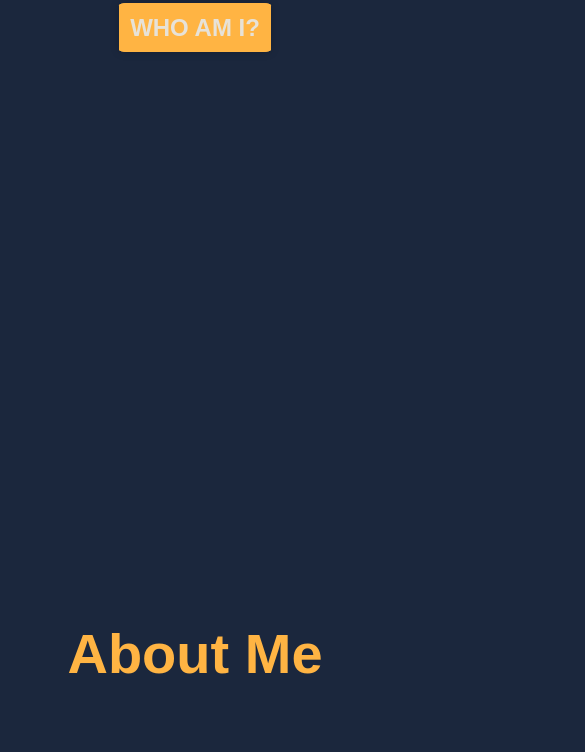
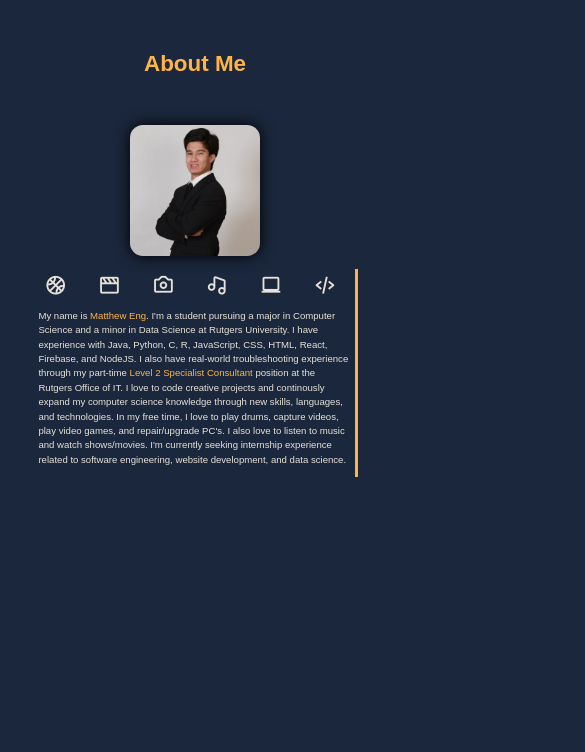
Before and after one commit to MattE34/Personal-Website, a plain HTML site: page index.html in a window 390 px wide. Shown: the part 547-1299 px from the top of the page, 585 px wide, since content can reach past the window. Drawn offline with nearby package versions, Linux system fonts and the light colour scheme; a web font is replaced by a local one.

Commit message:
resizing

```diff
--- a/index.html
+++ b/index.html
@@ -99,11 +99,11 @@
         <div class="projects-content">
           <h2>Projects</h2>
           <div class="products">
-            <div><img src="media/photos.jpg" alt="A hand holding mobile device">Photos Organizer</div>
-            <div><img src="media/chess.jpg" alt="A chess board">Chess Simulator</div>
-            <div><img src="media/portfolio.png" alt="A photo of Matt's portfolio website">Portfolio</div>
-            <div><img src="media/clapperboard.png" alt="A clapperboard">Filminator</div>
-            <div><img src="media/clapperboard.png" alt="A clapperboard">Comic Book Notifier</div>
+            <div><img src="media/photos.jpg" alt="A hand holding mobile device"><p>Photos Organizer</p></div>
+            <div><img src="media/chess.jpg" alt="A chess board"><p>Chess Simulator</p></div>
+            <div><img src="media/portfolio.png" alt="A photo of Matt's portfolio website"><p>Portfolio</p></div>
+            <div><img src="media/clapperboard.png" alt="A clapperboard"><p>Filminator</p></div>
+            <div><img src="media/clapperboard.png" alt="A clapperboard"><p>Comic Book Notifier</p></div>
           </div>
         </div>
       </section>
--- a/style.css
+++ b/style.css
@@ -54,11 +54,20 @@ body {
     color: var(--text-color);
     font-size: 3.5rem;
     font-weight: 700;
-    line-height: .3;
+    line-height: 0.5rem;
+    /* word-wrap: break-word; */
+    /* For modern browser support */
+    /* overflow-wrap: break-word;
+    text-align: center; */
 }
 
 .home-content .bottom-h1{
     margin-bottom: 4rem;
+    line-height: 1rem;
+    word-wrap: break-word;
+    /* For modern browser support */
+    overflow-wrap: break-word;
+    text-align: center;
 }
 
 .home-content p {
@@ -199,11 +208,15 @@ h2 {
     text-decoration: none; /* Remove underline */
     font-size: 1.4rem;
     font-weight: 550;
-    line-height: .3;
+    line-height: 1.2;
     /* justify-content:right; */
     /* margin-right: 60rem; */
     padding: 0;
     margin-left: 3rem;
+    word-wrap: break-word;
+    /* For modern browser support */
+    overflow-wrap: break-word;
+    text-align: center;
   }
   .navlist li a:visited {
     color: var(--text-color); /* Text color of the links */
@@ -217,87 +230,65 @@ h2 {
 
   .about-content {
     max-width: 100rem;
-    margin: 0; /* Center the content */
-    justify-content: space-between;
-    /* justify-content: space-between; Align items with space between */
-    align-items: center; /* Align items vertically */
-    margin-left: 5rem;
-    margin-right: 5rem;
+    margin: 0 auto; /* Center the content horizontally */
+    padding: 0 5rem; /* Add padding to the sides */
   }
 
   .about-details {
-    /* display: flex; Use flexbox */
-    /* align-items: flex-start; Align items to the start */
-    /* display: flex; Use flexbox */
-    /* flex-direction: column; Arrange items vertically */
-    /* align-items: flex-start; Align items to the start */
+    display: flex;
+    flex-wrap: wrap; /* Allow flex items to wrap */
+    align-items: flex-start; /* Align items to the start */
     margin-top: 8rem;
-    display: flex;
-    justify-content: flex-start;
-    align-items:flex-start; /* Align items vertically */
-    border-right: 0.5rem solid var(--main-color);
+    /* border-right: 0.5rem solid var(--main-color); */
+  }
+
+  .self-image {
+    flex: 0 0 30rem; /* Set a fixed width for the image */
+    margin: 1rem;
   }
 
   .self-image img {
-    margin-right: 1rem; /* Add spacing between the image and activities */
-    width: 30rem;
+    width: 100%; /* Ensure the image takes up the full width of its container */
     border-radius: 10%;
     box-shadow: 0px 0px 15px rgba(0, 0, 0, 1);
-    /* border: 0.4rem solid var(--main-color); */
   }
 
   .bio {
-    align-items: center; /* Aligns items vertically at the center */
-    margin-top: 3rem;
+    border-right: 0.5rem solid var(--main-color);
+    flex: 1; /* Allow the bio content to grow */
+    margin-top: 1rem;
+    margin-left: 1rem; /* Add space between the image and the bio content */
   }
-
-  .activities-container {
-    width: 100%; /* Set a fixed width for the container */
-    overflow: hidden; /* Hide any content that overflows beyond the container */
-}
 
   .activities {
     display: flex;
-    justify-content: flex-start; /* Aligns items horizontally at the center */
-    align-items: center; /* Aligns items vertically at the center */
-    margin-bottom: 2rem;
-    height: 3.5rem;
+    flex-wrap: wrap; /* Allow activities to wrap */
+    margin-bottom: 0.5rem;
+    justify-content: space-around;
   }
 
   .activities i {
-    margin: 0; /* Remove default margin */
+    margin: 0 1rem 1rem 0; /* Adjust margin for individual icons */
     color: var(--text-color);
     font-size: 3.5rem;
     font-weight: 500;
     line-height: .3;
     transition: all 0.3s; /* Add transition for smooth hover effect */
   }
+
   .activities i:hover {
-    margin: 0; /* Remove default margin */
-    color: var(--text-color);
-    transform: scale(1.1); /* Scale the div on hover */
-    /* font-size: 3.7rem; */
-    font-weight: 500;
-    line-height: .3;
-  }
-
-  .about-details p {
-    font-size: 1.5rem;
-    font-weight: 550;
-    line-height: .3;
-    color: var(--text-color); /* Apply text color */
-  }
-
-  .bio p {
-    word-wrap: break-word;
-    line-height: 1.5;
-    margin: auto;
+    transform: scale(1.1); /* Scale the icon on hover */
   }
 
   .description {
+    font-size: 1.5rem; /* Adjust font size */
+    line-height: 1.5;
+    margin-left: 1rem;
+    margin-right: 1rem;
     text-align: left;
-    font-size: .51rem;
+    margin-top: 0.5rem;
   }
+
 
   .skills {
     margin-top: 30rem;
@@ -429,3 +420,156 @@ h2 {
    /* Apply border radius to match the container */
   z-index: -1; /* Ensure the image is behind the content */
 }
+
+.products div p {
+  position: relative; /* Ensure positioning context */
+  z-index: 1; /* Ensure the <p> elements are in front of the background */
+}
+
+
+
+/* RESIZING */
+
+@media (max-width: 1450px) {
+  html {
+    font-size: 90%;
+  }
+  .self-image {
+    /* flex: 0 0 5rem; */
+    /* Ensure the image takes up the full width */
+    width: 95%;
+    /* Reset margin to maintain spacing */
+  }
+}
+
+@media (max-width: 1250px) {
+  html {
+    font-size: 80%;
+  }
+  .self-image {
+    /* flex: 0 0 5rem; */
+    /* Ensure the image takes up the full width */
+    width: 85%;
+    /* Reset margin to maintain spacing */
+  }
+}
+
+@media (max-width: 1100px) {
+  html {
+    font-size: 65%;
+  }
+  .self-image {
+    /* flex: 0 0 5rem; */
+    /* Ensure the image takes up the full width */
+    width: 70%;
+    /* Reset margin to maintain spacing */
+  }
+}
+
+@media (max-width: 950px) {
+  html {
+    font-size: 50%;
+  }
+  .self-image {
+    /* flex: 0 0 5rem; */
+    /* Ensure the image takes up the full width */
+    width: 50%;
+    /* Reset margin to maintain spacing */
+  }
+}
+
+@media (max-width: 750px) {
+  html {
+    font-size: 50%;
+  }
+
+  .about-details {
+    flex-direction: column; /* Change the flex direction to column */
+    align-items: center; /* Center items horizontally */
+  }
+
+  .self-image {
+    /* flex: 0 0 5rem; */
+    /* Ensure the image takes up the full width */
+    width: 50%;
+    flex: 0 0 15rem;
+    margin: 1rem;
+    /* Reset margin to maintain spacing */
+  }
+
+  .bio {
+    /* Ensure the bio takes up the full width */
+    width: 100%;
+    /* Reset margin to maintain spacing */
+    margin: 1rem 0; /* Add margin between image and bio */
+  }
+
+  .activities {
+    /* Adjust margin to center activities */
+    margin: 1rem auto;
+  }
+}
+
+@media (max-width: 425px) {
+  html {
+    font-size: 40%;
+  }
+
+  .about-details {
+    flex-direction: column; /* Change the flex direction to column */
+    align-items: center; /* Center items horizontally */
+  }
+
+  .self-image {
+    /* flex: 0 0 5rem; */
+    /* Ensure the image takes up the full width */
+    width: 40%;
+    flex: 0 0 15rem;
+    margin: 1rem;
+    /* Reset margin to maintain spacing */
+  }
+
+  .bio {
+    /* Ensure the bio takes up the full width */
+    width: 100%;
+    /* Reset margin to maintain spacing */
+    margin: 1rem 0; /* Add margin between image and bio */
+  }
+
+  .activities {
+    /* Adjust margin to center activities */
+    margin: 1rem auto;
+  }
+}
+
+@media (max-width: 345px) {
+  html {
+    font-size: 30%;
+  }
+
+  .about-details {
+    flex-direction: column; /* Change the flex direction to column */
+    align-items: center; /* Center items horizontally */
+  }
+
+  .self-image {
+    /* flex: 0 0 5rem; */
+    /* Ensure the image takes up the full width */
+    width: 30%;
+    flex: 0 0 15rem;
+    margin: 1rem;
+    /* Reset margin to maintain spacing */
+  }
+
+  .bio {
+    /* Ensure the bio takes up the full width */
+    width: 100%;
+    /* Reset margin to maintain spacing */
+    margin: 0.5rem 0; /* Add margin between image and bio */
+  }
+
+  .activities {
+    /* Adjust margin to center activities */
+    margin: 1rem auto;
+  }
+}
```
